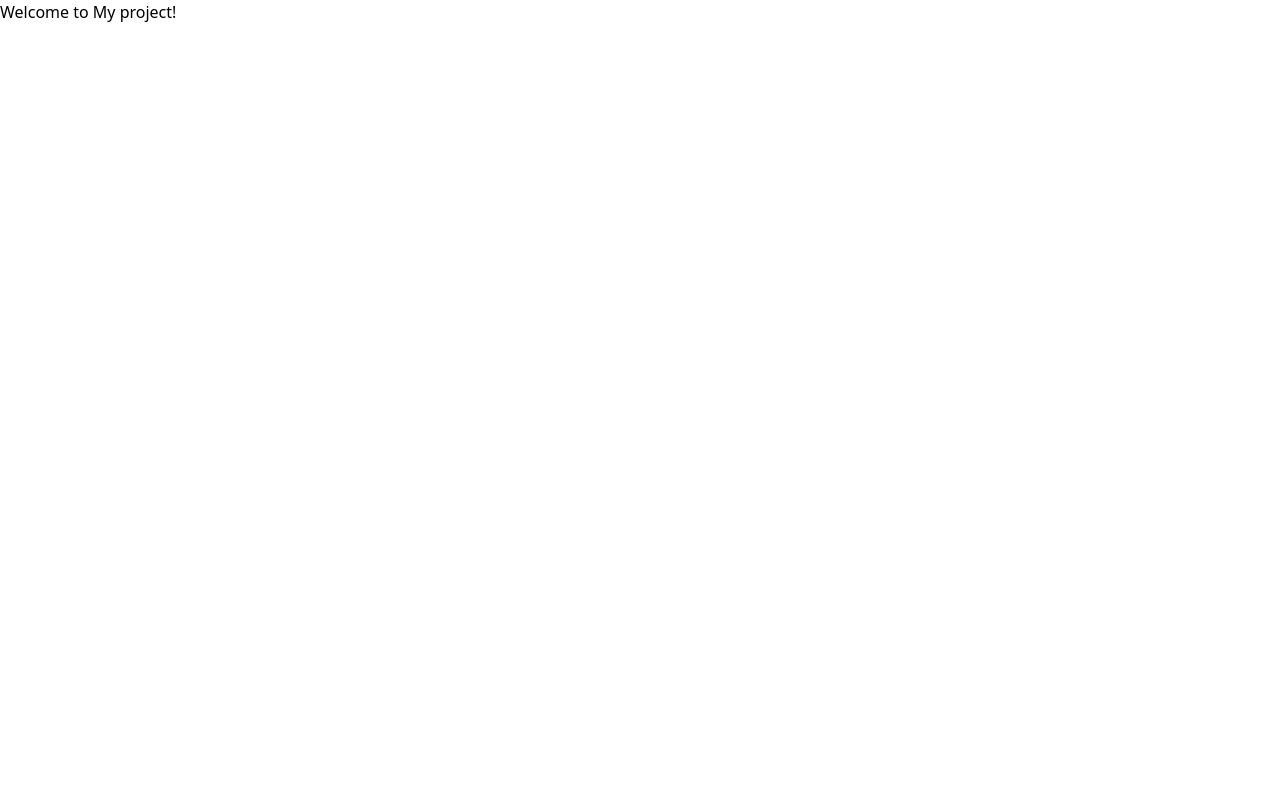
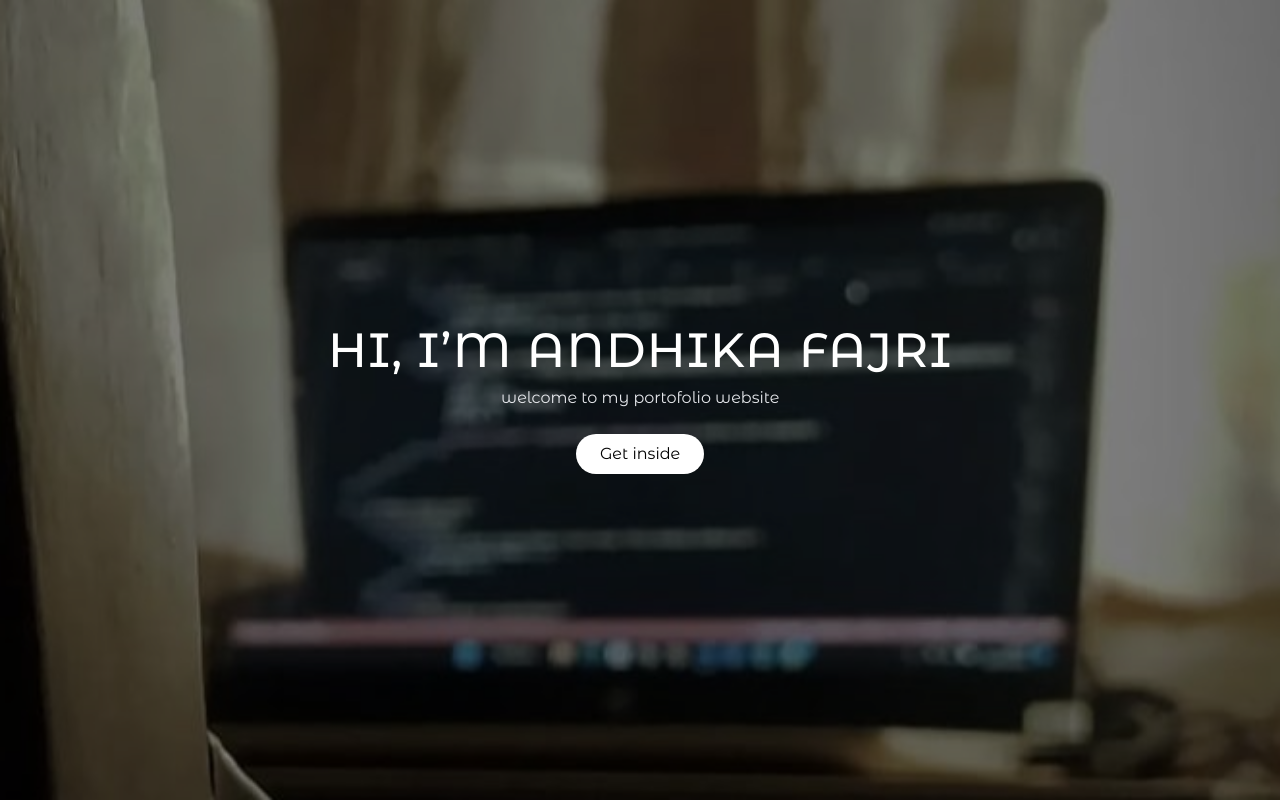
Before and after one commit to andhikfjr/MyPortofolio, a website: page index.html in a window 1280 px wide. Drawn offline with Linux system fonts and the light colour scheme.

Commit message:
update in index

```diff
--- a/index.html
+++ b/index.html
@@ -4,9 +4,37 @@
     <meta charset="UTF-8" />
     <meta name="viewport" content="width=device-width, initial-scale=1.0" />
     <link href="src/output.css" rel="stylesheet" />
+    <link href="style/css/style.css" rel="stylesheet" />
     <title>Andhika Fajri - Web Developer</title>
   </head>
-  <body>
-    <h1 class="text-3xl font-bold underline">Welcome to My project!</h1>
+  <body class="font-montserrat bg-gray-900 text-white">
+    <!-- Hero Section -->
+    <section
+      class="relative flex items-center justify-center h-screen bg-center bg-cover"
+      style="background-image: url('style/img/hero.jpg')"
+    >
+      <div class="absolute inset-0 bg-black/50"></div>
+
+      <div class="relative text-center px-4">
+        <h1
+          class="text-2xl sm:text-4xl md:text-5xl font-medium tracking-wide opacity-0 animate-fadeUp"
+        >
+          HI, I’M ANDHIKA FAJRI
+        </h1>
+        <p
+          class="text-sm md:text-base mt-3 text-gray-200 opacity-0 animate-fadeUp"
+          style="animation-delay: 0.3s"
+        >
+          welcome to my portofolio website
+        </p>
+        <a
+          href="#contact"
+          class="inline-block mt-6 bg-white text-black px-6 py-2 rounded-full text-sm md:text-base hover:bg-gray-200 transition opacity-0 animate-fadeUp"
+          style="animation-delay: 0.6s"
+        >
+          Get inside
+        </a>
+      </div>
+    </section>
   </body>
 </html>
--- /dev/null
+++ b/style/css/style.css
@@ -0,0 +1,21 @@
+@font-face {
+  font-family: "Montserrat Alternates";
+  src: url("../../fonts/MontserratAlternates-Regular.ttf") format("truetype");
+  font-weight: 400;
+}
+
+@font-face {
+  font-family: "Montserrat Alternates";
+  src: url("../../fonts/MontserratAlternates-Medium.ttf") format("truetype");
+  font-weight: 500;
+}
+
+@font-face {
+  font-family: "Montserrat Alternates";
+  src: url("../../fonts/MontserratAlternates-Bold.ttf") format("truetype");
+  font-weight: 700;
+}
+
+.animate-fadeUp {
+  will-change: transform, opacity;
+}
--- a/tailwind.config.js
+++ b/tailwind.config.js
@@ -1,8 +1,26 @@
-/** @type {import('tailwindcss').Config} */
-export default {
-  content: ["./src/**/*.{html,js}"],
+// tailwind.config.js
+module.exports = {
+  content: ["./index.html", "./src/**/*.{js,ts,jsx,tsx}"],
   theme: {
-    extend: {},
+    extend: {
+      keyframes: {
+        fadeUp: {
+          "0%": { opacity: "0", transform: "translateY(30px)" },
+          "100%": { opacity: "1", transform: "translateY(0)" },
+        },
+        fadeIn: {
+          "0%": { opacity: "0" },
+          "100%": { opacity: "1" },
+        },
+      },
+      animation: {
+        fadeUp: "fadeUp 1s ease-out forwards",
+        fadeIn: "fadeIn 1.5s ease-out forwards",
+      },
+      fontFamily: {
+        montserrat: ['"Montserrat Alternates"', "sans-serif"],
+      },
+    },
   },
   plugins: [],
 };
```
Also changed, not shown: fonts/MontserratAlternates-Bold.ttf (added), fonts/MontserratAlternates-Medium.ttf (added), fonts/MontserratAlternates-Regular.ttf (added), src/output.css, style/img/hero.jpg (added).
